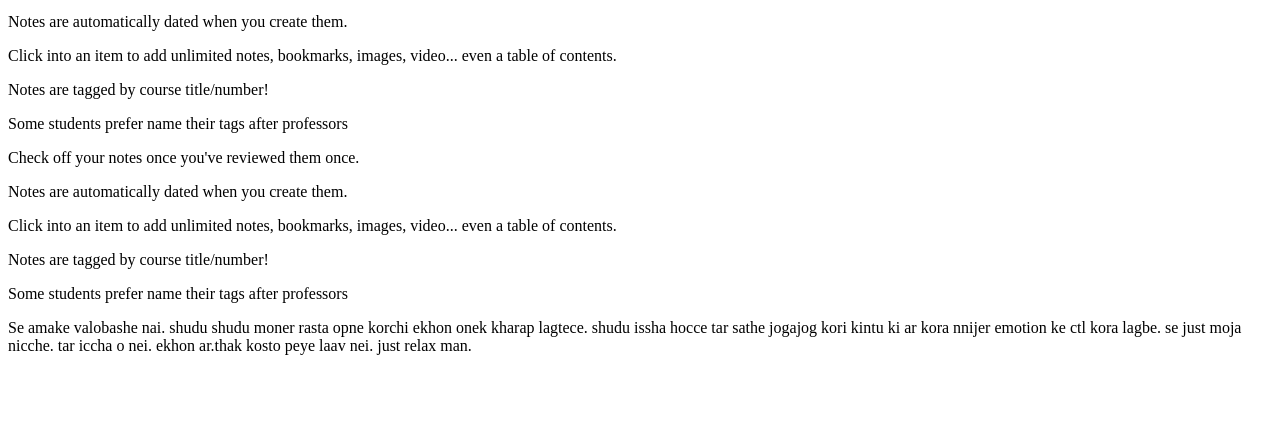
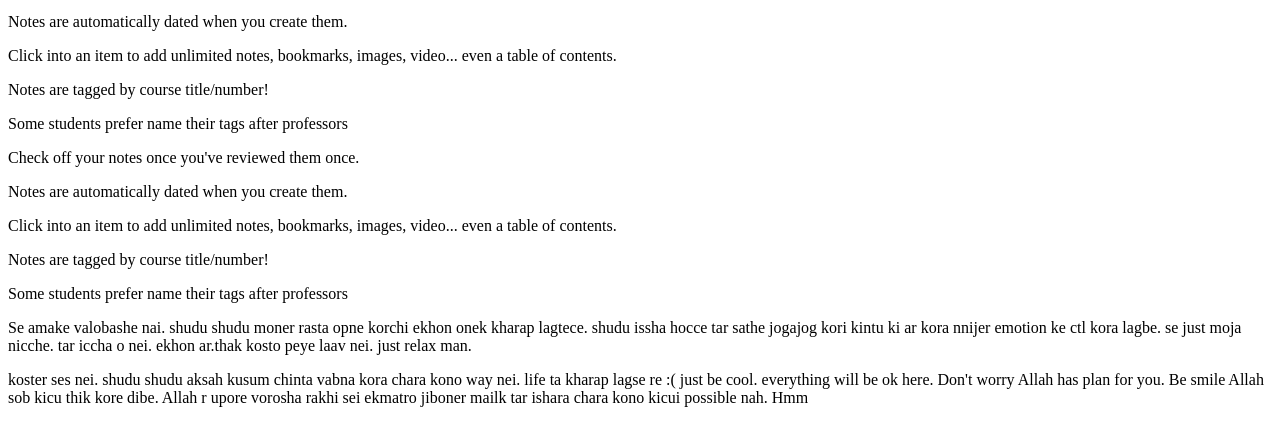
Before and after one commit to Sahariar/my-second-repo, a plain HTML site: page index.html in a window 1280 px wide. Shown: the part 101-546 px from the top of the page. Drawn offline with Linux system fonts and the light colour scheme.

Commit message:
mela kicu likhe fellam re ha ha

```diff
--- a/index.html
+++ b/index.html
@@ -19,5 +19,6 @@
     <p>    Notes are tagged by course title/number! </p>
     <p>   Some students prefer name their tags after professors </p>
     <p>Se amake valobashe nai. shudu shudu moner rasta opne korchi ekhon onek kharap lagtece. shudu issha hocce tar sathe jogajog kori kintu ki ar kora nnijer emotion ke ctl kora lagbe. se just moja nicche. tar iccha o  nei. ekhon ar.thak kosto peye laav nei. just relax man. </p>
+    <p> koster ses nei. shudu shudu aksah kusum chinta vabna kora chara kono way nei. life ta kharap lagse re :( just be cool. everything will be ok here. Don't worry Allah has plan for you. Be smile Allah sob kicu thik kore dibe. Allah r upore vorosha rakhi sei ekmatro jiboner mailk tar ishara chara kono kicui possible nah. Hmm</p>
 </body>
 </html>
```
